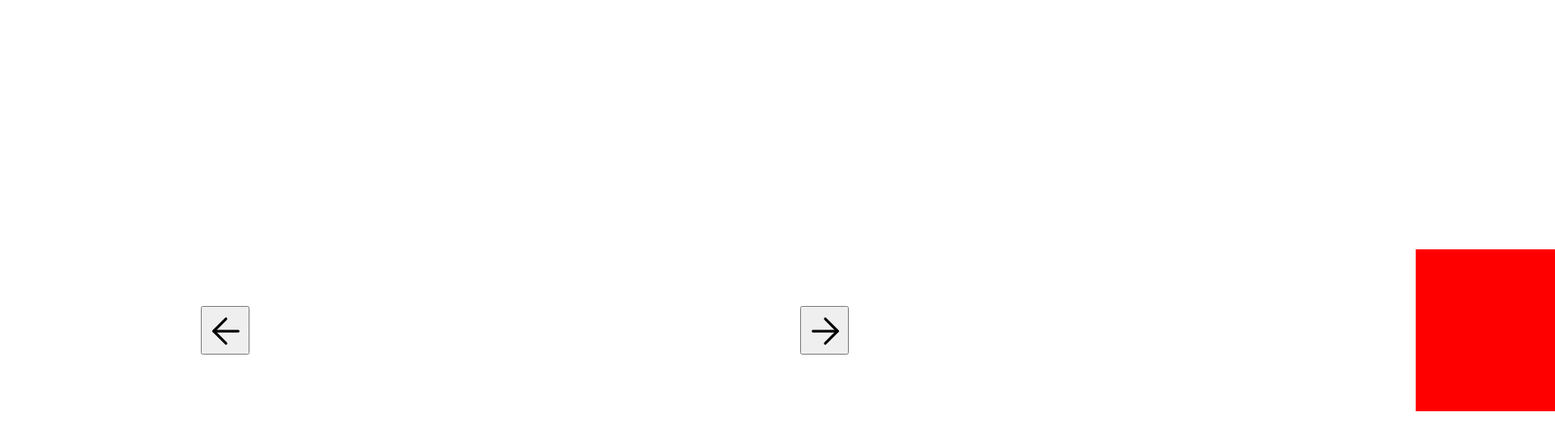
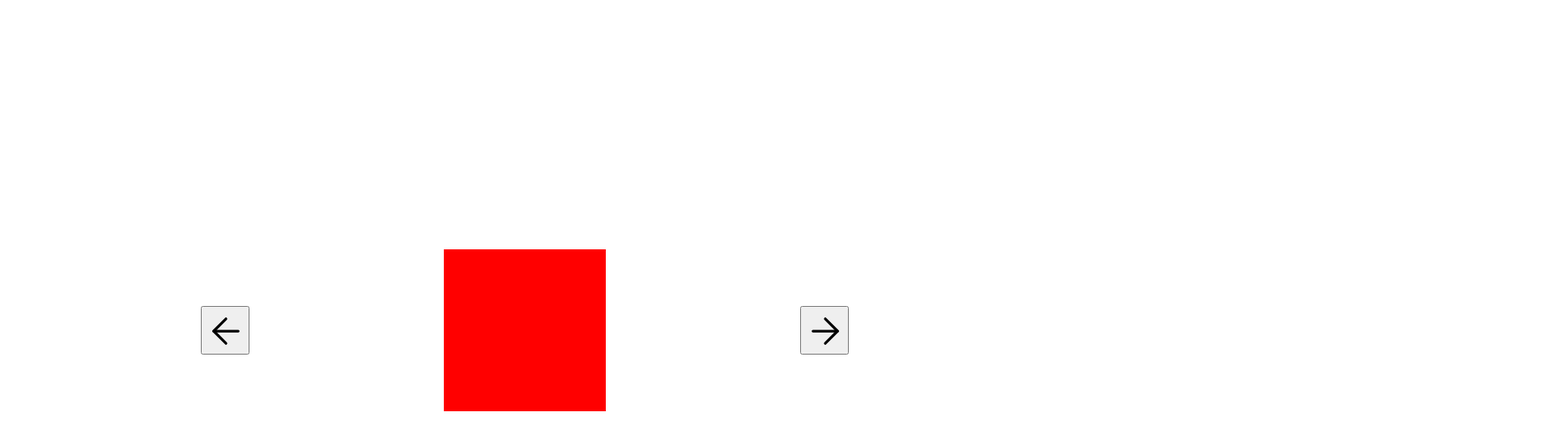
Before and after one commit to TravTheBav/image-slider, a plain HTML site: page index.html in a window 1280 px wide. Both pictures are taken after a click on the button 1018 px from the left and 408 px from the top of the page. Shown: the top 546 px of the page at 81% size, 1920 px wide, since content can reach past the window. Drawn offline with Linux system fonts and the light colour scheme.

Commit message:
slides change automatically

```diff
--- a/index.js
+++ b/index.js
@@ -2,13 +2,34 @@ const slides = document.querySelector(".slides");
 const leftButton = document.querySelector(".slide-left");
 const rightButton = document.querySelector(".slide-right");
 let offset = 0;
+let counter = 1;
+let windowWidth = window.innerWidth;
+slides.style.columnGap = windowWidth + 'px';
 
-leftButton.addEventListener("click", () => {
-  offset -= 1200;
-  slides.style.transform = `translateX(${offset}px)`;
-});
+// slide images left
+function slideLeft() {
+  if (counter < 5) {
+    offset -= (windowWidth + 200);
+    counter += 1;
+    slides.style.transform = `translateX(${offset}px)`;
+  }
+}
 
-rightButton.addEventListener("click", () => {
-    offset += 1200;
+// slide images right
+function slideRight() {
+  if (counter > 1) {
+    offset += (windowWidth + 200);
+    counter -= 1;
     slides.style.transform = `translateX(${offset}px)`;
-});
+  }
+}
+
+leftButton.addEventListener("click", slideLeft);
+rightButton.addEventListener("click", slideRight);
+
+let timer = setInterval(slideLeft, 5000);
+
+document.addEventListener('mousemove', () => {
+  clearInterval(timer);
+  timer = setInterval(slideLeft, 5000);
+})
--- a/style.css
+++ b/style.css
@@ -31,8 +31,7 @@ main {
 .slides {
     display: grid;
     grid-template-columns: repeat(5, 1fr);
-    column-gap: 1000px;
-    transition: transform 1s;
+    transition: transform 700ms ease-out;
 }
 
 #slide-1 {
```
